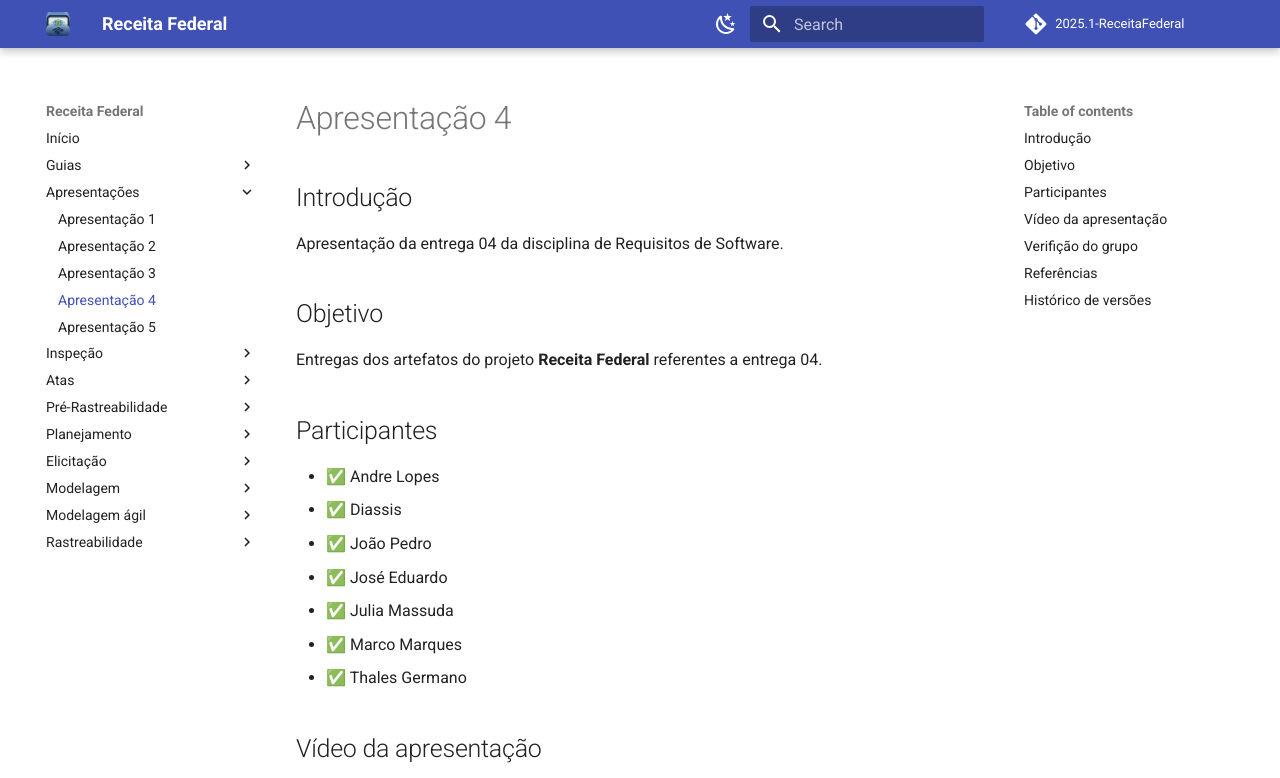
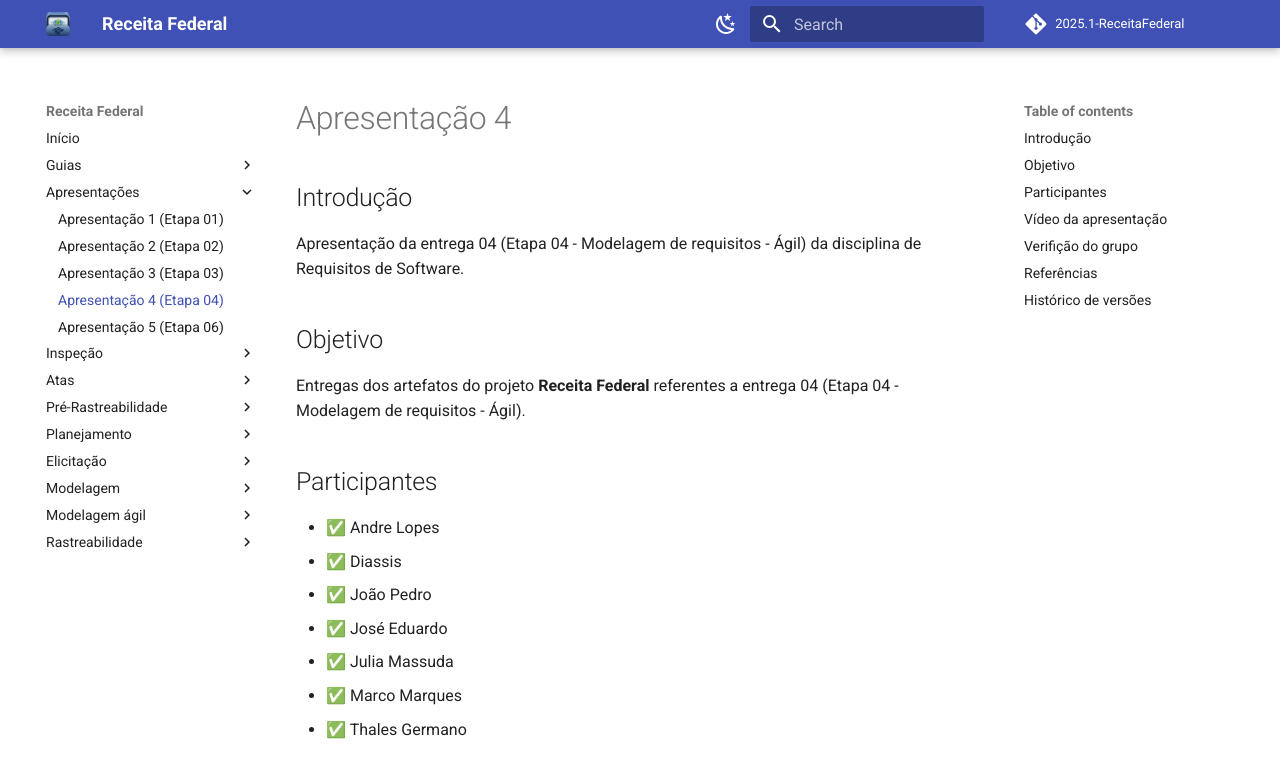
Before and after one commit to Requisitos-de-Software/2025.1-Meu-INSS, an MkDocs documentation site: the page built from docs/apresentacoes/apresentacao4.md, in a window 1280 px wide and 1400 px high, cut to the strip 0-778 px from the top of the window. Built offline with MkDocs 1.6.1 and Material for MkDocs 9.7.7, drawn with Linux system fonts in a browser that asks for light colours; comment, search, counter and statistics services are not loaded; some of the changed text lies outside the part shown.

Commit message:
adicionando código detalhado

```diff
--- a/docs/apresentacoes/apresentacao4.md
+++ b/docs/apresentacoes/apresentacao4.md
@@ -2,11 +2,11 @@
 
 ## Introdução
 
-Apresentação da entrega 04 da disciplina de Requisitos de Software.
+Apresentação da entrega 04 (Etapa 04 - Modelagem de requisitos - Ágil) da disciplina de Requisitos de Software.
 
 ## Objetivo
 
-Entregas dos artefatos do projeto **Receita Federal** referentes a entrega 04.
+Entregas dos artefatos do projeto **Receita Federal** referentes a entrega 04 (Etapa 04 - Modelagem de requisitos - Ágil).
 
 ## Participantes
 
@@ -45,3 +45,4 @@
 Versão |   Data  | Descrição | Autor(es) | Revisor(es)
 ------ | ---- | ------ | ---------- | ----------
 `1.0` | 01/06/2025 | Criação do documento de apresentação 4 | [Jose Eduardo](https://github.com/jevprado) | [Diassis](https://github.com/Diaxiz) |
+`1.1` | 10/06/2025 | Especificação do código | [Jose Eduardo](https://github.com/jevprado) | [Diassis](https://github.com/Diaxiz) |
--- a/mkdocs.yml
+++ b/mkdocs.yml
@@ -36,25 +36,25 @@
   - Guias:
       - Tutorial mkdocs: guias/tutorial-mkdocs.md
   - Apresentações:
-      - Apresentação 1: apresentacoes/apresentacao1.md
-      - Apresentação 2: apresentacoes/apresentacao2.md
-      - Apresentação 3: apresentacoes/apresentacao3.md
-      - Apresentação 4: apresentacoes/apresentacao4.md
-      - Apresentação 5: apresentacoes/apresentacao5.md
+      - Apresentação 1 (Etapa 01): apresentacoes/apresentacao1.md
+      - Apresentação 2 (Etapa 02): apresentacoes/apresentacao2.md
+      - Apresentação 3 (Etapa 03): apresentacoes/apresentacao3.md
+      - Apresentação 4 (Etapa 04): apresentacoes/apresentacao4.md
+      - Apresentação 5 (Etapa 06): apresentacoes/apresentacao5.md
   - Inspeção:
-      - Entrega 01:
+      - Entrega 01 (Etapa 01):
           - Grupo 6: inspecao/entrega01/inspecao-grupo6.md
           - Grupo +1: inspecao/entrega01/inspecao-grupo7.md
-      - Entrega 02:
+      - Entrega 02 (Etapa 02):
           - Grupo 6: inspecao/entrega02/inspecao-grupo6.md
           - Grupo +1: inspecao/entrega02/inspecao-grupo7-2.md
-      - Entrega 03:
+      - Entrega 03 (Etapa 03):
           - Grupo 6: inspecao/entrega03/inspecao-grupo6-3.md
           - Grupo +1: inspecao/entrega03/inspecao-grupo7-3.md
-      - Entrega 04:
+      - Entrega 04 (Etapa 04)::
           - Grupo 6: inspecao/entrega04/inspecao-grupo6-4.md
           - Grupo +1: inspecao/entrega04/inspecao-grupo7-4.md
-      - Entrega 05:
+      - Entrega 05 (Etapa 06):
           - Grupo 6: inspecao/entrega05/inspecao-grupo6-5.md
           - Grupo +1: inspecao/entrega04/inspecao-grupo7-5.md
   - Atas:
```
Also changed, not shown: docs/apresentacoes/apresentacao1.md (+3 -2 lines), docs/apresentacoes/apresentacao2.md (+3 -2 lines), docs/apresentacoes/apresentacao3.md (+3 -2 lines), docs/apresentacoes/apresentacao5.md (+3 -3 lines).
